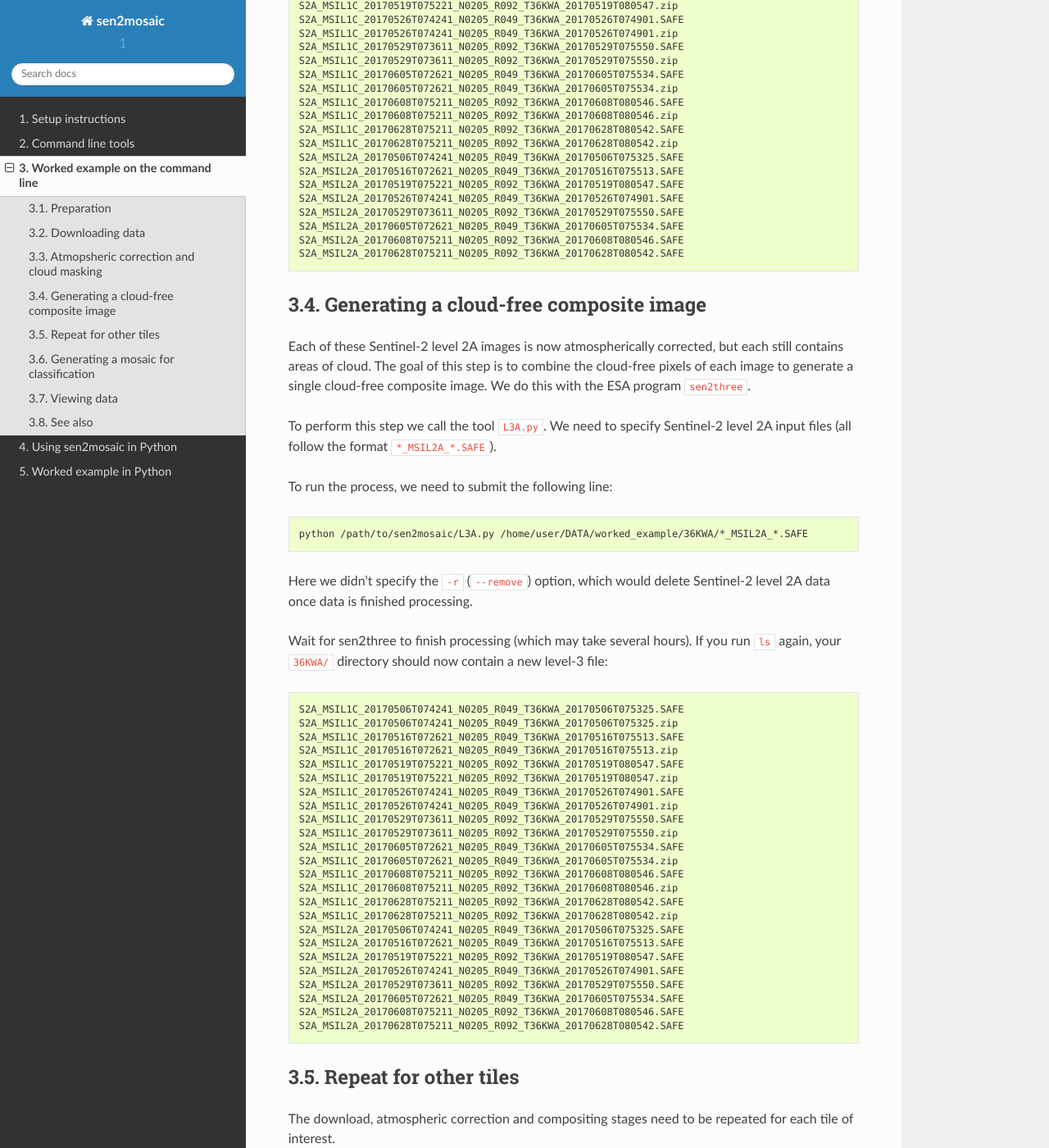
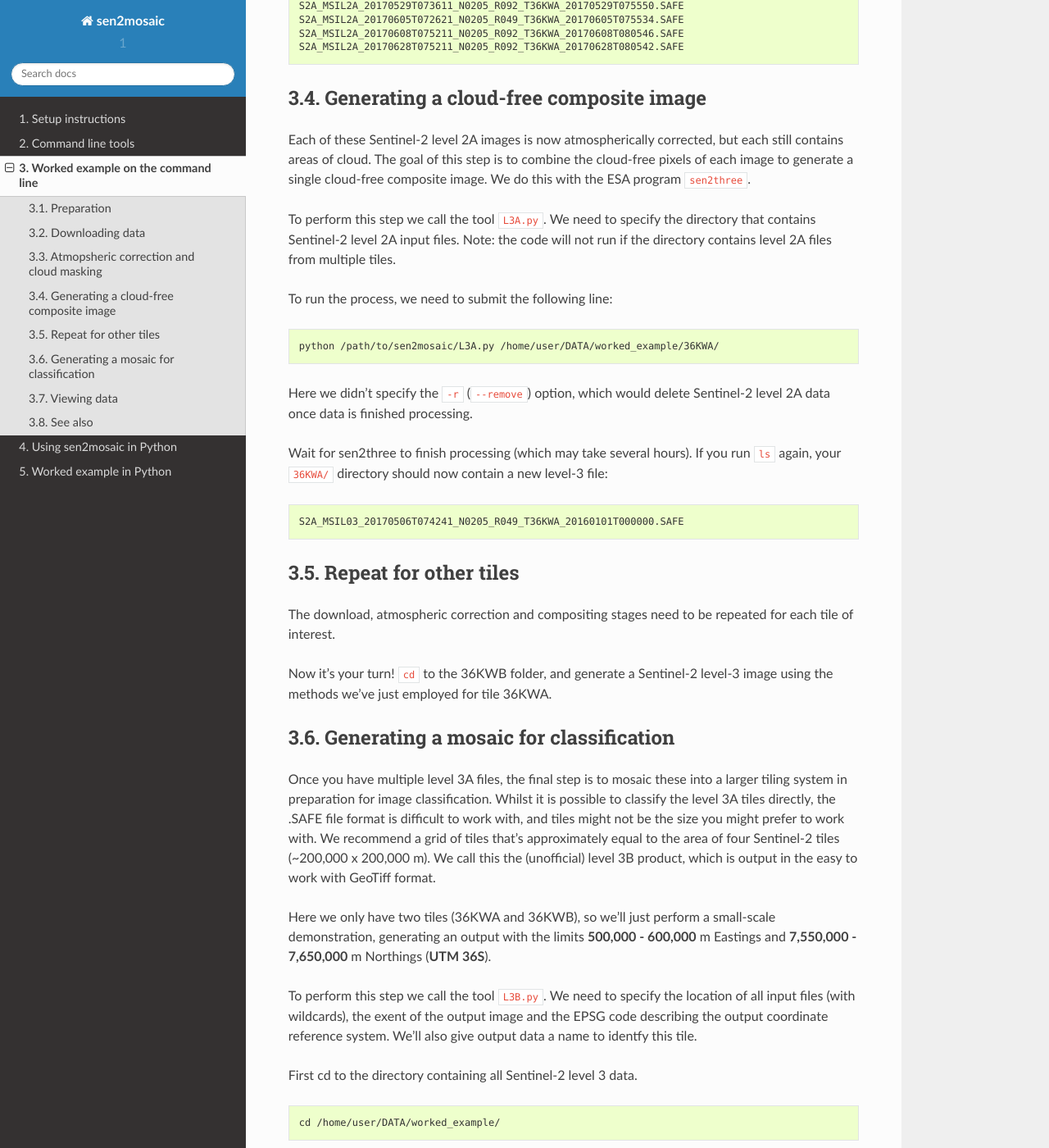
Before and after one commit to smfm-project/sen2mosaic, a Sphinx documentation site: the page built from docs/source/worked_example.rst, in a window 1280 px wide and 1400 px high, scrolled down 2486 px. Shown: the whole window at 82% size. Built offline with Sphinx 7.4.7 and the Read the Docs theme 2.0.0, drawn with Linux system fonts in a browser that asks for light colours; some of the changed text lies outside the part shown.

```diff
--- a/docs/source/worked_example.rst
+++ b/docs/source/worked_example.rst
@@ -90,22 +90,7 @@ Wait for all files to be processed to level 2A before proceeding. If you run ``l
 
 .. code-block:: console
 
-    S2A_MSIL1C_20170506T074241_N0205_R049_T36KWA_20170506T075325.SAFE
-    S2A_MSIL1C_20170506T074241_N0205_R049_T36KWA_20170506T075325.zip
-    S2A_MSIL1C_20170516T072621_N0205_R049_T36KWA_20170516T075513.SAFE
-    S2A_MSIL1C_20170516T072621_N0205_R049_T36KWA_20170516T075513.zip
-    S2A_MSIL1C_20170519T075221_N0205_R092_T36KWA_20170519T080547.SAFE
-    S2A_MSIL1C_20170519T075221_N0205_R092_T36KWA_20170519T080547.zip
-    S2A_MSIL1C_20170526T074241_N0205_R049_T36KWA_20170526T074901.SAFE
-    S2A_MSIL1C_20170526T074241_N0205_R049_T36KWA_20170526T074901.zip
-    S2A_MSIL1C_20170529T073611_N0205_R092_T36KWA_20170529T075550.SAFE
-    S2A_MSIL1C_20170529T073611_N0205_R092_T36KWA_20170529T075550.zip
-    S2A_MSIL1C_20170605T072621_N0205_R049_T36KWA_20170605T075534.SAFE
-    S2A_MSIL1C_20170605T072621_N0205_R049_T36KWA_20170605T075534.zip
-    S2A_MSIL1C_20170608T075211_N0205_R092_T36KWA_20170608T080546.SAFE
-    S2A_MSIL1C_20170608T075211_N0205_R092_T36KWA_20170608T080546.zip
-    S2A_MSIL1C_20170628T075211_N0205_R092_T36KWA_20170628T080542.SAFE
-    S2A_MSIL1C_20170628T075211_N0205_R092_T36KWA_20170628T080542.zip
+    ...
     S2A_MSIL2A_20170506T074241_N0205_R049_T36KWA_20170506T075325.SAFE
     S2A_MSIL2A_20170516T072621_N0205_R049_T36KWA_20170516T075513.SAFE
     S2A_MSIL2A_20170519T075221_N0205_R092_T36KWA_20170519T080547.SAFE
@@ -121,13 +106,13 @@ Generating a cloud-free composite image
 
 Each of these Sentinel-2 level 2A images is now atmospherically corrected, but each still contains areas of cloud. The goal of this step is to combine the cloud-free pixels of each image to generate a single cloud-free composite image. We do this with the ESA program ``sen2three``.
 
-To perform this step we call the tool ``L3A.py``. We need to specify Sentinel-2 level 2A input files (all follow the format ``*_MSIL2A_*.SAFE``).
+To perform this step we call the tool ``L3A.py``. We need to specify the directory that contains Sentinel-2 level 2A input files. Note: the code will not run if the directory contains level 2A files from multiple tiles.
 
 To run the process, we need to submit the following line:
 
 .. code-block:: console
 
-    python /path/to/sen2mosaic/L3A.py /home/user/DATA/worked_example/36KWA/*_MSIL2A_*.SAFE
+    python /path/to/sen2mosaic/L3A.py /home/user/DATA/worked_example/36KWA/
 
 Here we didn't specify the ``-r`` (``--remove``) option, which would delete Sentinel-2 level 2A data once data is finished processing.
 
@@ -137,31 +122,7 @@ Wait for sen2three to finish processing (which may take several hours). If you r
 
 .. code-block:: console
 
-    S2A_MSIL1C_20170506T074241_N0205_R049_T36KWA_20170506T075325.SAFE
-    S2A_MSIL1C_20170506T074241_N0205_R049_T36KWA_20170506T075325.zip
-    S2A_MSIL1C_20170516T072621_N0205_R049_T36KWA_20170516T075513.SAFE
-    S2A_MSIL1C_20170516T072621_N0205_R049_T36KWA_20170516T075513.zip
-    S2A_MSIL1C_20170519T075221_N0205_R092_T36KWA_20170519T080547.SAFE
-    S2A_MSIL1C_20170519T075221_N0205_R092_T36KWA_20170519T080547.zip
-    S2A_MSIL1C_20170526T074241_N0205_R049_T36KWA_20170526T074901.SAFE
-    S2A_MSIL1C_20170526T074241_N0205_R049_T36KWA_20170526T074901.zip
-    S2A_MSIL1C_20170529T073611_N0205_R092_T36KWA_20170529T075550.SAFE
-    S2A_MSIL1C_20170529T073611_N0205_R092_T36KWA_20170529T075550.zip
-    S2A_MSIL1C_20170605T072621_N0205_R049_T36KWA_20170605T075534.SAFE
-    S2A_MSIL1C_20170605T072621_N0205_R049_T36KWA_20170605T075534.zip
-    S2A_MSIL1C_20170608T075211_N0205_R092_T36KWA_20170608T080546.SAFE
-    S2A_MSIL1C_20170608T075211_N0205_R092_T36KWA_20170608T080546.zip
-    S2A_MSIL1C_20170628T075211_N0205_R092_T36KWA_20170628T080542.SAFE
-    S2A_MSIL1C_20170628T075211_N0205_R092_T36KWA_20170628T080542.zip
-    S2A_MSIL2A_20170506T074241_N0205_R049_T36KWA_20170506T075325.SAFE
-    S2A_MSIL2A_20170516T072621_N0205_R049_T36KWA_20170516T075513.SAFE
-    S2A_MSIL2A_20170519T075221_N0205_R092_T36KWA_20170519T080547.SAFE
-    S2A_MSIL2A_20170526T074241_N0205_R049_T36KWA_20170526T074901.SAFE
-    S2A_MSIL2A_20170529T073611_N0205_R092_T36KWA_20170529T075550.SAFE
-    S2A_MSIL2A_20170605T072621_N0205_R049_T36KWA_20170605T075534.SAFE
-    S2A_MSIL2A_20170608T075211_N0205_R092_T36KWA_20170608T080546.SAFE
-    S2A_MSIL2A_20170628T075211_N0205_R092_T36KWA_20170628T080542.SAFE
-
+    S2A_MSIL03_20170506T074241_N0205_R049_T36KWA_20160101T000000.SAFE
 
 Repeat for other tiles
 ----------------------
@@ -195,30 +156,7 @@ Here we didn't specify the ``-o`` (``--output_dir``) option, meaning that result
 
 .. code-block:: console
 
-    S2A_MSIL1C_20170506T074241_N0205_R049_T36KWA_20170506T075325.SAFE
-    S2A_MSIL1C_20170506T074241_N0205_R049_T36KWA_20170506T075325.zip
-    S2A_MSIL1C_20170516T072621_N0205_R049_T36KWA_20170516T075513.SAFE
-    S2A_MSIL1C_20170516T072621_N0205_R049_T36KWA_20170516T075513.zip
-    S2A_MSIL1C_20170519T075221_N0205_R092_T36KWA_20170519T080547.SAFE
-    S2A_MSIL1C_20170519T075221_N0205_R092_T36KWA_20170519T080547.zip
-    S2A_MSIL1C_20170526T074241_N0205_R049_T36KWA_20170526T074901.SAFE
-    S2A_MSIL1C_20170526T074241_N0205_R049_T36KWA_20170526T074901.zip
-    S2A_MSIL1C_20170529T073611_N0205_R092_T36KWA_20170529T075550.SAFE
-    S2A_MSIL1C_20170529T073611_N0205_R092_T36KWA_20170529T075550.zip
-    S2A_MSIL1C_20170605T072621_N0205_R049_T36KWA_20170605T075534.SAFE
-    S2A_MSIL1C_20170605T072621_N0205_R049_T36KWA_20170605T075534.zip
-    S2A_MSIL1C_20170608T075211_N0205_R092_T36KWA_20170608T080546.SAFE
-    S2A_MSIL1C_20170608T075211_N0205_R092_T36KWA_20170608T080546.zip
-    S2A_MSIL1C_20170628T075211_N0205_R092_T36KWA_20170628T080542.SAFE
-    S2A_MSIL1C_20170628T075211_N0205_R092_T36KWA_20170628T080542.zip
-    S2A_MSIL2A_20170506T074241_N0205_R049_T36KWA_20170506T075325.SAFE
-    S2A_MSIL2A_20170516T072621_N0205_R049_T36KWA_20170516T075513.SAFE
-    S2A_MSIL2A_20170519T075221_N0205_R092_T36KWA_20170519T080547.SAFE
-    S2A_MSIL2A_20170526T074241_N0205_R049_T36KWA_20170526T074901.SAFE
-    S2A_MSIL2A_20170529T073611_N0205_R092_T36KWA_20170529T075550.SAFE
-    S2A_MSIL2A_20170605T072621_N0205_R049_T36KWA_20170605T075534.SAFE
-    S2A_MSIL2A_20170608T075211_N0205_R092_T36KWA_20170608T080546.SAFE
-    S2A_MSIL2A_20170628T075211_N0205_R092_T36KWA_20170628T080542.SAFE
+    ...
 
 
 Viewing data
```
Also changed, not shown: docs/source/worked_example_python.rst (+56 -46 lines).
